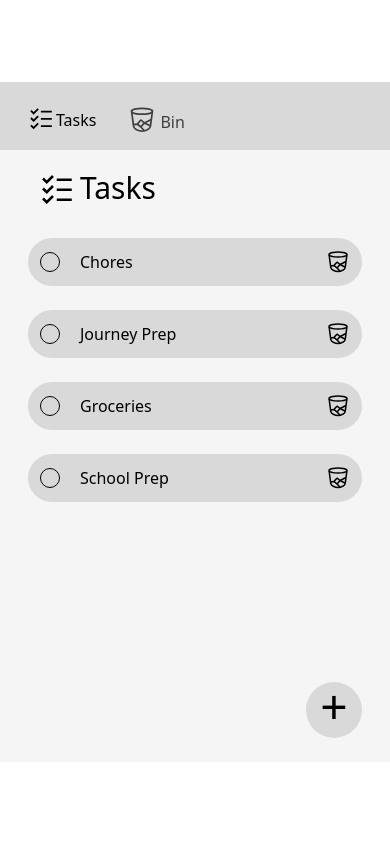
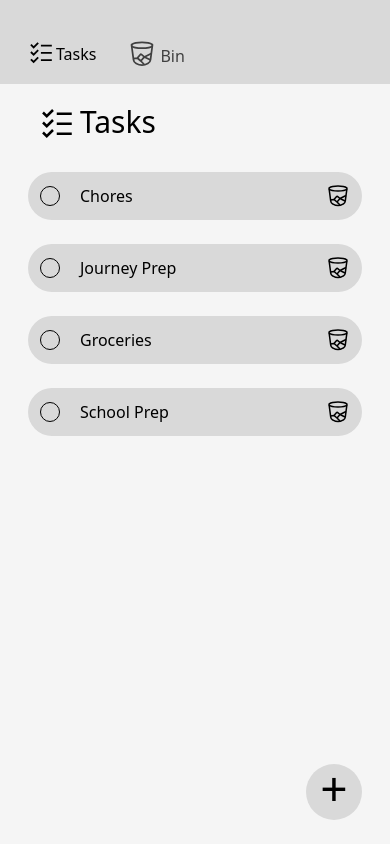
Before and after one commit to davidBen-Adeji/todo_app, a React (Vite) app: page / in a window 390 px wide. Built offline with nearby package versions, Linux system fonts and the light colour scheme.

Commit message:
updated style.css

```diff
--- a/public/style.css
+++ b/public/style.css
@@ -63,3 +63,9 @@ ol {
     grid-template-columns: 3fr 7fr;
   }
 }
+
+@media (max-width: 56.31125rem) and (min-height: 37.5rem) {
+  #root {
+    max-height: 75rem;
+  }
+}
```
